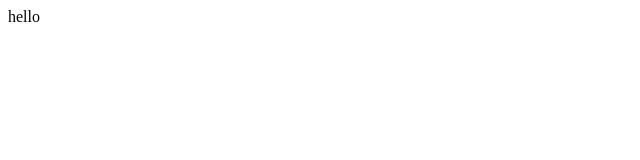
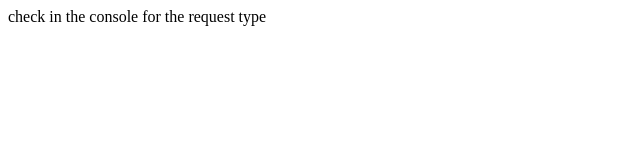
Before and after one commit to ramigoldvarg/stubbing-fetch, a website: page index.html in a window 1280 px wide. Shown: the whole page, without its empty margins (0-640 px from the left). Drawn offline with Linux system fonts and the light colour scheme.

Commit message:
adding a package json

```diff
--- a/index.html
+++ b/index.html
@@ -4,6 +4,6 @@
         <script src="./bundle.js"></script>
     </head>
     <body>
-        hello
+        check in the console for the request type
     </body>
 </html>
--- a/webpack.config.js
+++ b/webpack.config.js
@@ -1,5 +1,3 @@
-
-
 module.exports = {
     mode: 'development',
     entry: './overridefetch.js',
```
Also changed, not shown: package.json (added, +22 -0 lines), 1 other file.
